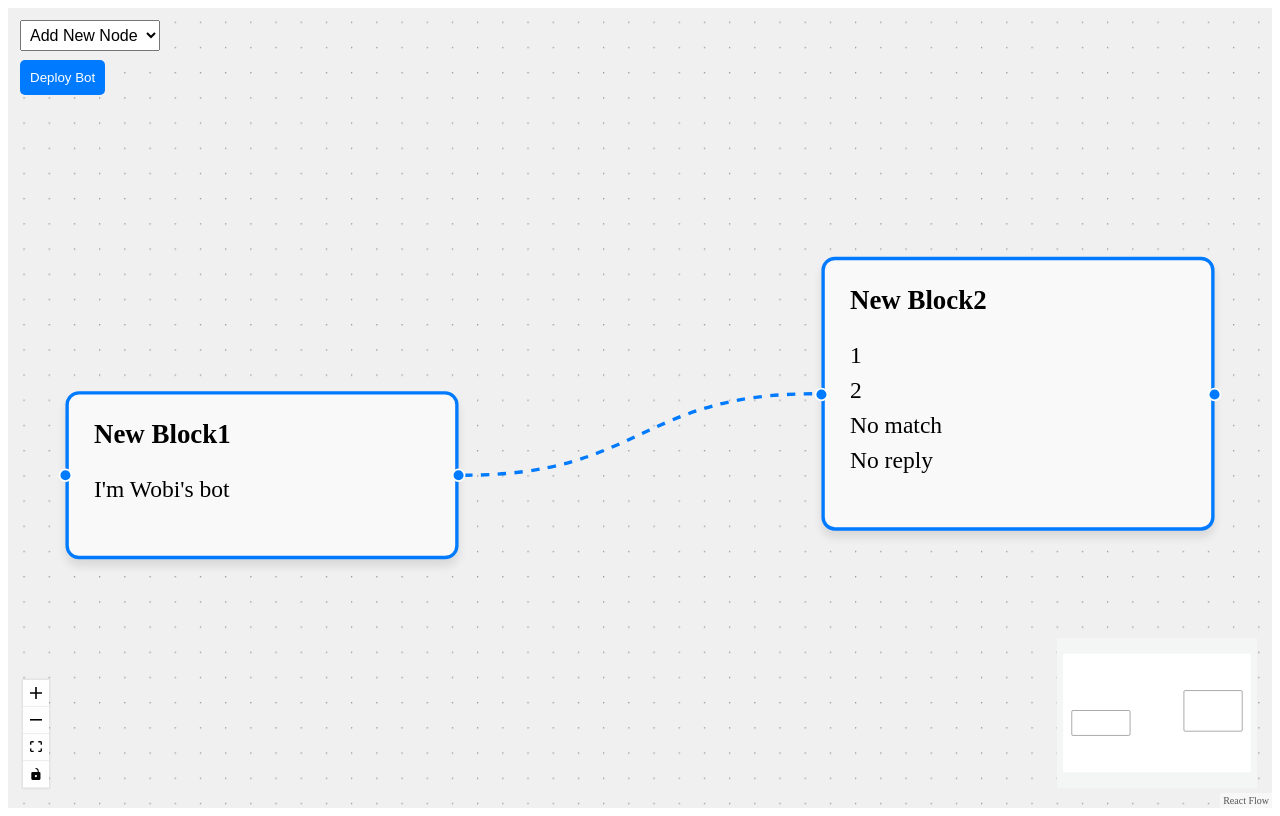
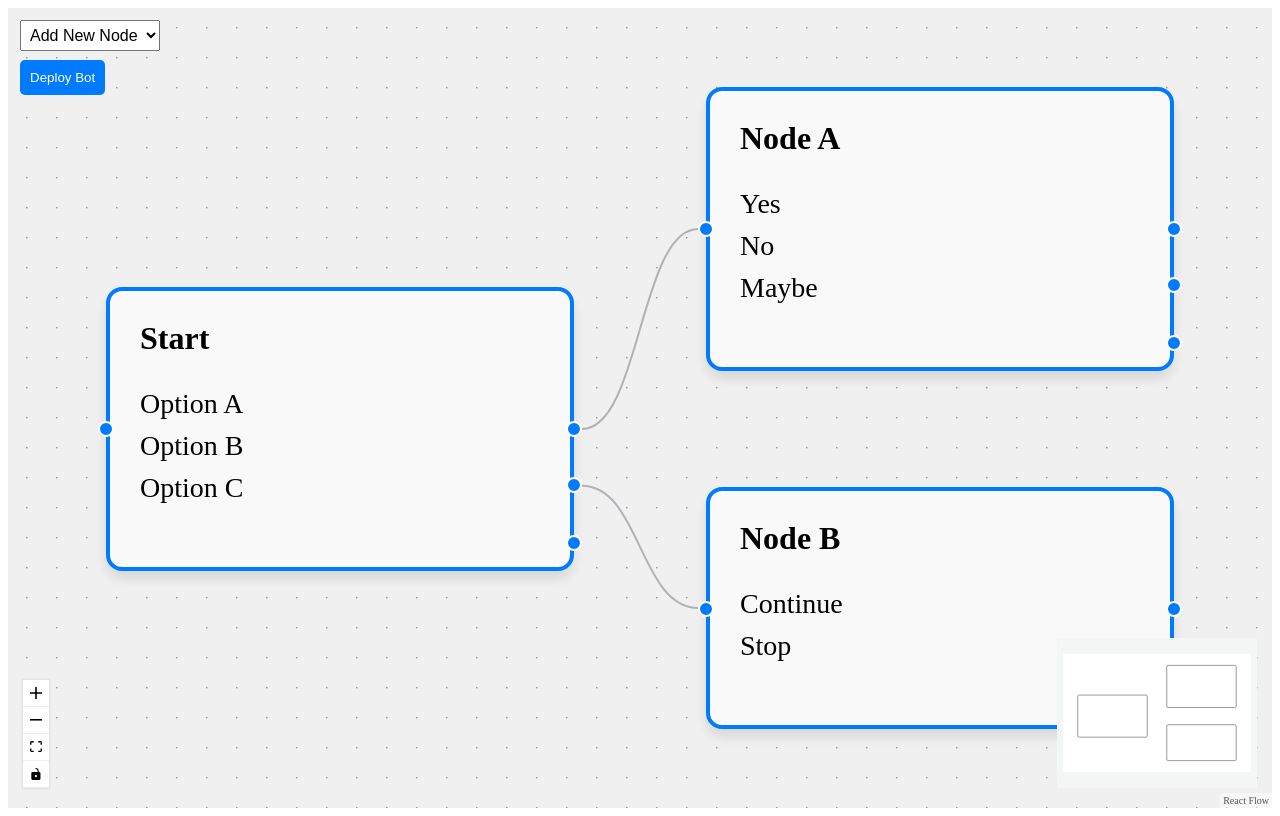
Before and after one commit to nangerno/BotBuilder, a React (Vite) app: page / in a window 1280 px wide. Built offline with nearby package versions, Linux system fonts and the light colour scheme.

Commit message:
updated full functionalities

```diff
--- a/src/App.jsx
+++ b/src/App.jsx
@@ -22,7 +22,7 @@ const CustomNode = ({ data }) => {
         backgroundColor: "#f9f9f9",
         boxShadow: "0px 4px 6px rgba(0, 0, 0, 0.1)",
         width: "200px",
-        cursor: 'move', // Indicates that the node is movable
+        cursor: 'move',
       }}
     >
       <strong>{data.label}</strong>
@@ -31,11 +31,16 @@ const CustomNode = ({ data }) => {
           {data.options.map((option, index) => (
             <li key={index} style={{ margin: "5px 0", fontSize: "14px" }}>
               {option}
+              <Handle
+                type="source"
+                position="right"
+                id={`${data.label}-${option}-handle`} // Unique ID for each handle
+                style={{ top: `${50 + index * 20}%`, background: "#007bff" }}
+              />
             </li>
           ))}
         </ul>
       )}
-      <Handle type="source" position="right" style={{ background: "#007bff" }} />
       <Handle type="target" position="left" style={{ background: "#007bff" }} />
     </div>
   );
@@ -46,54 +51,47 @@ const initialNodes = [
   {
     id: "1",
     type: "custom",
-    data: { label: "New Block1", options: ["I'm Wobi's bot"] },
+    data: { label: "Start", options: ["Option A", "Option B", "Option C"] },
     position: { x: 100, y: 100 },
   },
   {
     id: "2",
     type: "custom",
-    data: { label: "New Block2", options: ["1", "2", "No match", "No reply"] },
-    position: { x: 550, y: 20 },
-  }
+    data: { label: "Node A", options: ["Yes", "No", "Maybe"] },
+    position: { x: 400, y: 0 },
+  },
+  {
+    id: "3",
+    type: "custom",
+    data: { label: "Node B", options: ["Continue", "Stop"] },
+    position: { x: 400, y: 200 },
+  },
 ];
 
 const initialEdges = [
-  {
-    id: "e1-2",
-    source: "1",
-    target: "2",
-    animated: true,
-    style: { stroke: "#007bff", strokeWidth: 2 },
-  },
-  {
-    id: "e1-3",
-    source: "1",
-    target: "3",
-    animated: true,
-    style: { stroke: "#007bff", strokeWidth: 2 },
-  },
+  { id: "e1-2", source: "1", target: "2", sourceHandle: "Start-Option A-handle" },
+  { id: "e1-3", source: "1", target: "3", sourceHandle: "Start-Option B-handle" },
 ];
 
 function App() {
   const [nodes, setNodes] = useState(initialNodes);
   const [edges, setEdges] = useState(initialEdges);
 
-  // Memoize nodeTypes to prevent re-creation on each render
   const nodeTypes = useMemo(() => ({ custom: CustomNode }), []);
 
-  const onConnect = (params) => setEdges((eds) => addEdge(params, eds));
+  const onConnect = useCallback((params) => setEdges((eds) => addEdge(params, eds)), []);
 
-  const addNode = (label, options) => {
+  const addNode = useCallback((label, options) => {
     const newNode = {
       id: (nodes.length + 1).toString(),
       type: "custom",
       data: { label, options },
-      position: { x: Math.random() * (window.innerWidth - 200), y: Math.random() * (window.innerHeight - 200) }, // Ensure nodes are within view
+      position: { x: Math.random() * (window.innerWidth - 100), y: Math.random() * (window.innerHeight - 100) },
     };
     setNodes((nds) => [...nds, newNode]);
-  };
+  }, [nodes.length]);
 
-  const editNode = (id, newLabel, newOptions) => {
+  const editNode = useCallback((id, newLabel, newOptions) => {
     setNodes((nds) =>
       nds.map((node) =>
         node.id === id
@@ -101,30 +99,29 @@ function App() {
           : node
       )
     );
-  };
+  }, []);
 
-  const onNodeDoubleClick = (event, node) => {
+  const onNodeDoubleClick = useCallback((event, node) => {
     const newLabel = prompt("Enter new label:", node.data.label);
     const newOptionsString = prompt("Enter new options (comma-separated):", node.data.options.join(", "));
     if (newLabel && newOptionsString) {
       const newOptions = newOptionsString.split(",").map(opt => opt.trim());
       editNode(node.id, newLabel, newOptions);
     }
-  };
+  }, [editNode]);
 
-  const onNodeContextMenu = (event, node) => {
+  const onNodeContextMenu = useCallback((event, node) => {
     event.preventDefault();
     if (window.confirm(`Delete node "${node.data.label}"?`)) {
       setNodes((nds) => nds.filter((n) => n.id !== node.id));
       setEdges((eds) => eds.filter((edge) => edge.source !== node.id && edge.target !== node.id));
     }
-  };
+  }, []);
 
-  const handleDeploy = () => {
+  const handleDeploy = useCallback(() => {
     alert("Bot deployed! (This is a placeholder action.)");
-  };
+  }, []);
 
-  // Handle changes to nodes and edges
   const onNodesChange = useCallback(
     (changes) => setNodes((nds) => applyNodeChanges(changes, nds)),
     []
@@ -142,11 +139,11 @@ function App() {
         edges={edges}
         onConnect={onConnect}
         fitView
-        nodeTypes={nodeTypes} // Use the memoized nodeTypes
+        nodeTypes={nodeTypes}
         style={{ backgroundColor:"#f0f0f0" }}
-        nodesDraggable={true} // Ensure this is set to true
-        onNodesChange={onNodesChange} // Handle nodes change
-        onEdgesChange={onEdgesChange} // Handle edges change
+        nodesDraggable={true}
+        onNodesChange={onNodesChange}
+        onEdgesChange={onEdgesChange}
         onNodeDoubleClick={onNodeDoubleClick}
         onNodeContextMenu={onNodeContextMenu}
       >
@@ -167,13 +164,13 @@ function App() {
           style={{ padding:"5px", fontSize:"16px" }}
         >
           <option value="">Add New Node</option>
-          <option value="New Node A">New Node A</option>
-          <option value="New Node B">New Node B</option>
+          <option value="Decision Node">Decision Node</option>
+          <option value="Action Node">Action Node</option>
         </select>
       </div>
 
       {/* Deploy Button */}
-      <div style={{ position:"absolute", top:"60px", left:"20px",  zIndex:"1000" }}>
+      <div style={{ position:"absolute", top:"60px", left:"20px", zIndex:"1000" }}>
         <button
           onClick={handleDeploy}
           style={{
```
